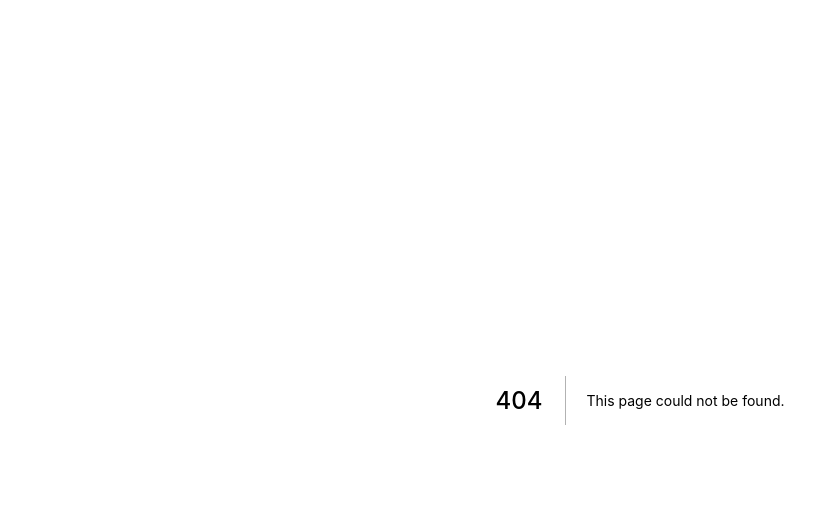
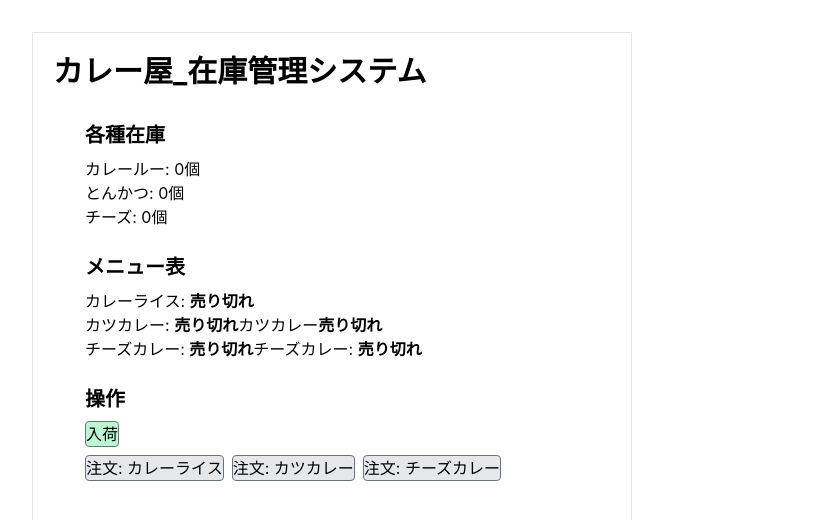
Before and after one commit to masaki632d/coop-site-copy, a Next.js app: page /curry in a window 1280 px wide. Before the commit this address had no page. Shown: the top 520 px of the page, without its empty margins (0-815 px from the left). Built offline with nearby package versions, Linux system fonts and the light colour scheme.

Commit message:
curryページをfeatureディレクトリに切り出し

```diff
--- a/src/components/ButtonGroup.tsx
+++ b/src/components/ButtonGroup.tsx
@@ -1,6 +1,6 @@
 import { MouseEvent, useContext } from 'react'
 
-import { InventoryContext } from '../lib/provider'
+import { InventoryContext } from '../feature/curry/lib/provider'
 
 export default function ButtonGroup() {
   const { dispatch } = useContext(InventoryContext)
--- a/src/components/Inventory.tsx
+++ b/src/components/Inventory.tsx
@@ -1,6 +1,6 @@
 import { useContext } from 'react'
 
-import { InventoryContext } from '../lib/provider'
+import { InventoryContext } from '../feature/curry/lib/provider'
 
 export default function Inventory() {
   const { state } = useContext(InventoryContext)
--- a/src/components/Menu.tsx
+++ b/src/components/Menu.tsx
@@ -1,6 +1,6 @@
 import { useContext } from 'react'
 
-import { InventoryContext } from '../lib/provider'
+import { InventoryContext } from '../feature/curry/lib/provider'
 
 export default function Menu() {
   const { state } = useContext(InventoryContext)
--- /dev/null
+++ b/src/pages/curry.tsx
@@ -0,0 +1,21 @@
+import ButtonGroup from '@components/ButtonGroup'
+import Inventory from '@components/Inventory'
+import Menu from '@components/Menu'
+import InventoryProvider from 'src/feature/curry/lib/provider'
+
+const Curry = () => (
+  <div>
+    <InventoryProvider>
+      <div className="p-5 m-8 border-solid border w-[600px] bottom-0">
+        <h1 className="text-3xl font-bold">カレー屋_在庫管理システム</h1>
+        <div className="m-8">
+          <Inventory />
+          <Menu />
+          <ButtonGroup />
+        </div>
+      </div>
+    </InventoryProvider>
+  </div>
+)
+
+export default Curry
--- a/src/pages/index.tsx
+++ b/src/pages/index.tsx
@@ -1,12 +1,8 @@
 import type { NextPage } from 'next'
 import Head from 'next/head'
 
-import ButtonGroup from '@components/ButtonGroup'
 import { Header } from '@components/Header'
-import Inventory from '@components/Inventory'
-import Menu from '@components/Menu'
 import { ContainerWrap } from '@components/wrap/ContainerWrap'
-import InventoryProvider from 'src/lib/provider'
 
 const Home: NextPage = () => {
   return (
@@ -18,18 +14,6 @@ const Home: NextPage = () => {
       </Head>
 
       <Header />
-
-      {/* カレー在庫管理 */}
-      <InventoryProvider>
-        <div className="p-5 m-8 border-solid border w-[600px] bottom-0">
-          <h1 className="text-3xl font-bold">在庫管理システム</h1>
-          <div className="m-8">
-            <Inventory />
-            <Menu />
-            <ButtonGroup />
-          </div>
-        </div>
-      </InventoryProvider>
 
       {/* <EmotionStyleSample /> */}
       {/* <Navbar /> */}
```
Also changed, not shown: src/feature/curry/lib/inventoryReducer.ts (renamed from src/lib/inventoryReducer.ts), src/feature/curry/lib/provider.tsx (renamed from src/lib/provider.tsx).
